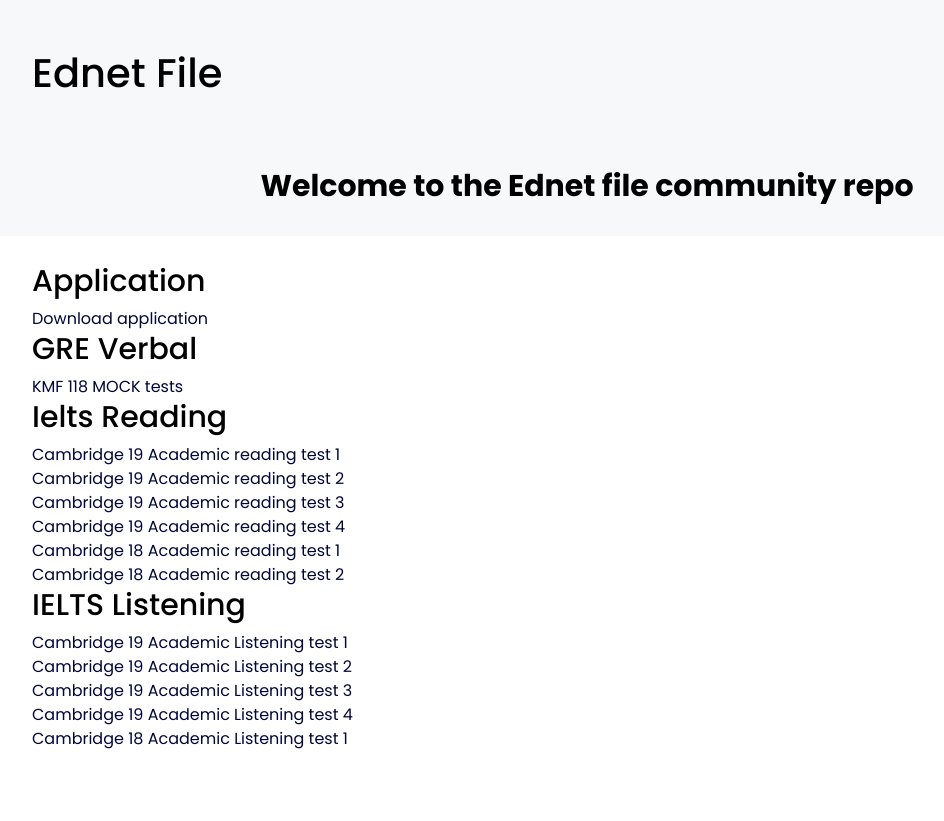
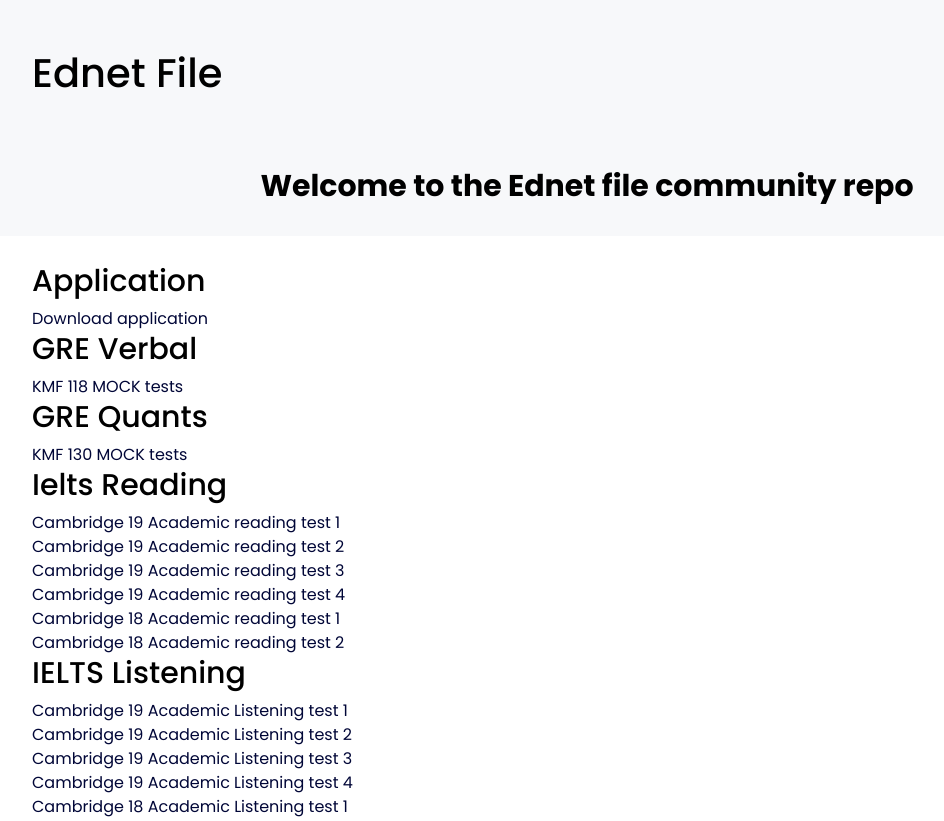
Before and after one commit to ednetfile/ednetfile.github.io, a plain HTML site: page index.html in a window 1280 px wide. Shown: the top 821 px of the page, without its empty margins (53-997 px from the left). Drawn offline with Linux system fonts and the light colour scheme.

Commit message:
Update index.html

```diff
--- a/index.html
+++ b/index.html
@@ -41,6 +41,10 @@
       <h3>GRE Verbal</h3>
       <div>
         <a href="https://github.com/ednetfile/ednetfile.github.io/raw/refs/heads/main/ielts/reading/gre_verbals.zip">KMF 118 MOCK tests</a>
+      </div>
+      <h3>GRE Quants</h3>
+      <div>
+        <a href="https://github.com/ednetfile/ednetfile.github.io/raw/refs/heads/main/ielts/reading/gre_quants.zip">KMF 130 MOCK tests</a>
       </div>
       <h3>Ielts Reading</h3>
       <div>
```
